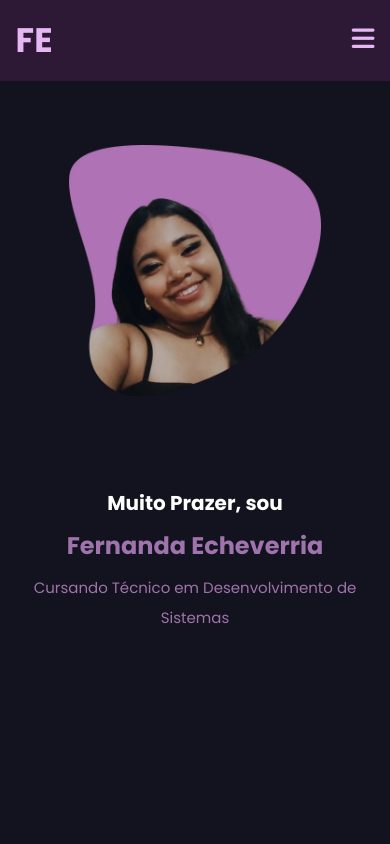
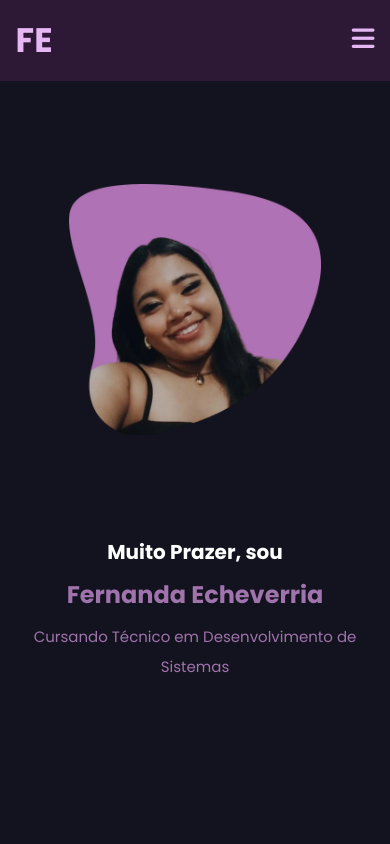
Before and after one commit to Fernanda-echev/Portifolio_Fernanda, a plain HTML site: page index.html in a window 390 px wide. Shown: the top 844 px of the page. Drawn offline with Linux system fonts and the light colour scheme.

Commit message:
task10
arrumando alguns erros, e adicionando algumas coisas

```diff
--- a/index.css
+++ b/index.css
@@ -176,6 +176,7 @@ header nav.menu-desktop ul li {
 
 .btn-abrir-menu{
     display: none;
+    cursor: pointer;
 }
 
 .btn-abrir-menu i{
@@ -212,6 +213,7 @@ header nav.menu-desktop ul li {
 .menu-mobile .btn-fechar i{
     color: #9F73AB;
     font-size: 30px;
+    cursor: pointer;
 
 }
 
@@ -250,7 +252,7 @@ header nav.menu-desktop ul li {
 
 /* Seção Principal */
 section.secao-principal {
-    padding: 150px 4%;
+    padding: 110px 4%;
     min-height: 100vh;
     box-sizing: border-box;
 }
@@ -305,7 +307,7 @@ section.secao-principal .flex {
 
 section.secao-habilidades {
     padding: 140px 4%;
-    scroll-margin-top: 80px;
+    /* scroll-margin-top: 80px; */
 
 
 
@@ -398,8 +400,6 @@ section.sobre .img-sobre img{
     height: 460px;
     border-radius: 40px;
 }
-
-
 
 
 
@@ -538,15 +538,17 @@ footer .linha-rodape p a{
         /* DESCRIÇÃO */
 
         section.secao-principal {
-            padding: 130px 4%; /* Reduz o padding para telas menores */
-            min-height: 100vh;
+            margin-top: 50px;
+            min-height:2vh;
+            margin-bottom: 0.60px;
+            padding: 119px 4%;
         }
 
 
         section.secao-principal .flex {
             align-items: center;
             justify-content: space-between;
-            gap: 90px;
+            gap: 100px;
             margin-top: 0;
 
         }
@@ -639,7 +641,7 @@ footer .linha-rodape p a{
         /* projetos */
         section.projetos{
             padding: 80px 8%;
-            scroll-margin-top: 80px;
+            scroll-margin-top: 50px;
 
         }
 
--- a/index.html
+++ b/index.html
@@ -145,7 +145,7 @@
 
                         <p>Sou Fernanda, entusiasta do desenvolvimento web, e atualmente estou aprimorando minhas habilidades em <b>Python, HTML, CSS e MySQL</b>. Possuo certificações nos cursos de <b>Python, JavaScript, IoT e Cibersegurança</b> pela <b>Cisco Academy</b>, estando sempre em busca de aprendizado e desafios.</p>
 
-                        <p>Criativa, comunicativa e focada, destaco-me pela facilidade em trabalhar em equipe e colaborar em projetos inspiradores. Nos momentos livres, encontro inspiração nos livros de romances históricos, que alimentam minha imaginação e fortalecem minha criatividade.</p>
+                        <p>Criativa, comunicativa e focada, destaco-me pela facilidade em trabalhar em equipe e colaborar em projetos inspiradores. Nos momentos livres, encontro inspiração nos livros de fantasias, que alimentam minha imaginação e fortalecem minha criatividade.</p>
 
 
                     </div>
```
